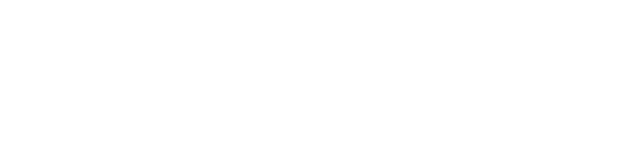
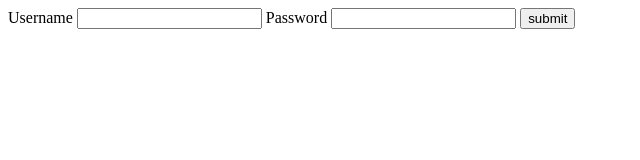
Before and after one commit to garretgonzales/login-fun, a plain HTML site: page index.html in a window 1280 px wide. Shown: the whole page, without its empty margins (0-640 px from the left). Drawn offline with Linux system fonts and the light colour scheme.

Commit message:
Form built

```diff
--- a/index.html
+++ b/index.html
@@ -8,8 +8,12 @@
 </head>
 
 <body>
-    <form>
-
+    <form action="#" method="POST">
+        <label for="username">Username</label>
+        <input type="text" id="username" name="username">
+        <label for="pass">Password</label>
+        <input type="text" id="pass" name="pass">
+        <input type="submit" value="submit">
     </form>
 </body>
 
```
